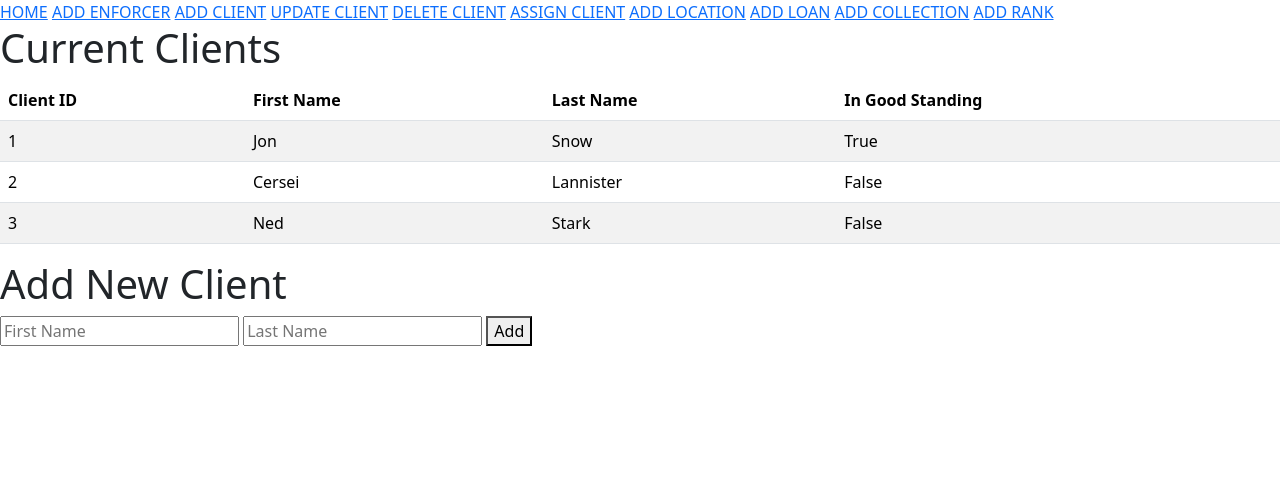
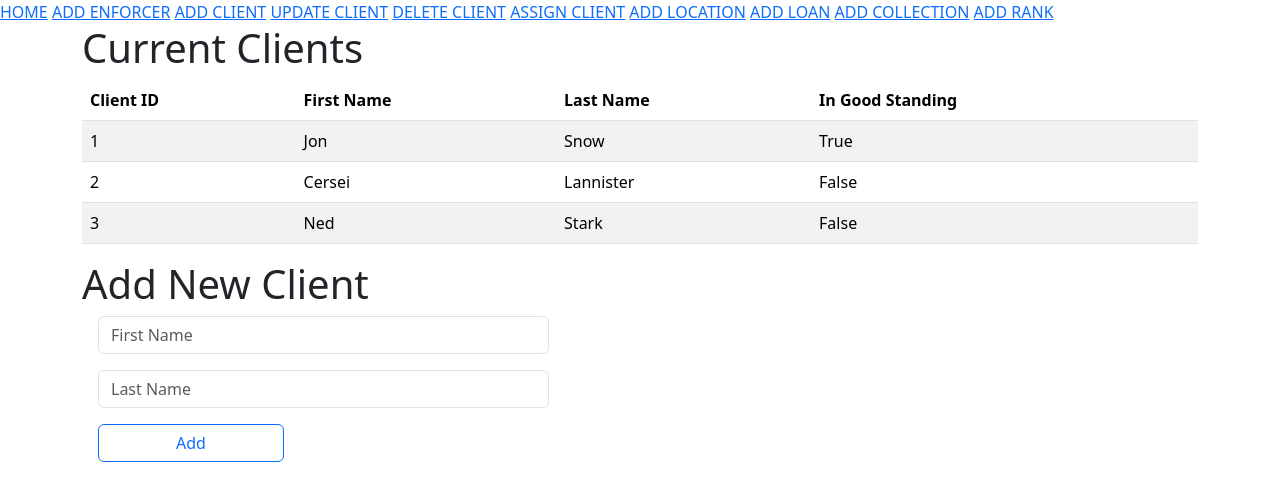
Before and after one commit to cbridgesosu/WeHeartLoanSharking, a Flask app: page /add_client in a window 1280 px wide. Shown: the top 501 px of the page. Run offline with Flask 3, Linux system fonts and the light colour scheme.

Commit message:
added bootstrap to add_clients page

```diff
--- a/templates/add_client.j2
+++ b/templates/add_client.j2
@@ -2,6 +2,7 @@
 {% extends "base.j2" %}
 {% block content %}
 
+    <div class="container">
         <h1>Current Clients</h1>
 
         <table class="table table-striped">
@@ -22,14 +23,24 @@
                 </tr>
             {% endfor %}
         </table>
+    </div>
 
-
+    <div class="container">
         <h1>Add New Client</h1>
         <form action="{{ url_for('add_client') }}" method="POST">
-        <input type="text" name="firstName" placeholder="First Name" required=True />
-        <input type="text" name="lastName" placeholder="Last Name" />
-        <button type="submit">Add</button>
+            <div class="row">
+                <div class="col-5">
+                    <input class="form-control mx-3 mb-3" type="text" name="firstName" placeholder="First Name" required=True />
+                </div>
+            </div>
+            <div class="row">
+                <div class="col-5">
+                <input class="form-control mx-3 mb-3" type="text" name="lastName" placeholder="Last Name" />
+                </div>
+            </div>
+            <button class="btn btn-outline-primary col-2 mx-3" type="submit">Add</button>
+
         </form>
-
+    </div>
 
 {% endblock %}
```
Lines whose indentation alone changed are shown as unchanged.
